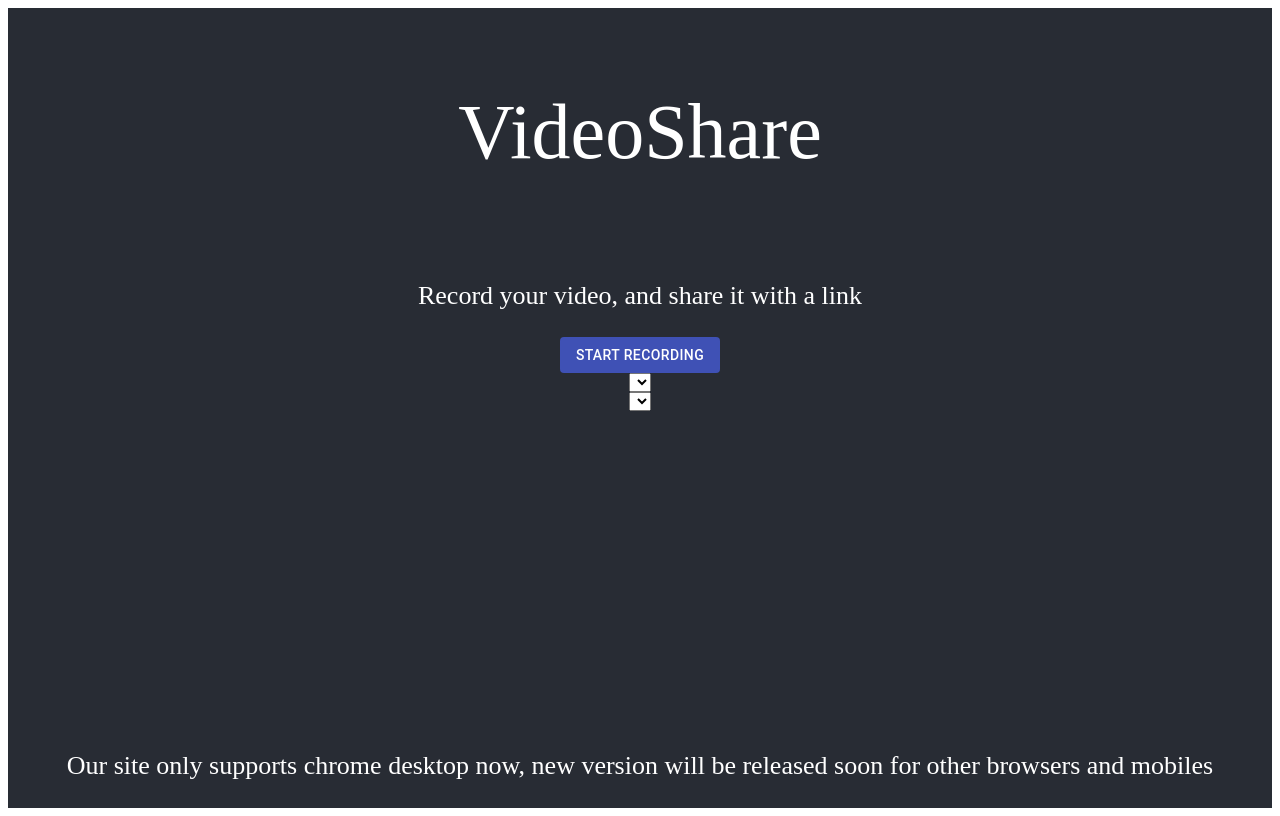
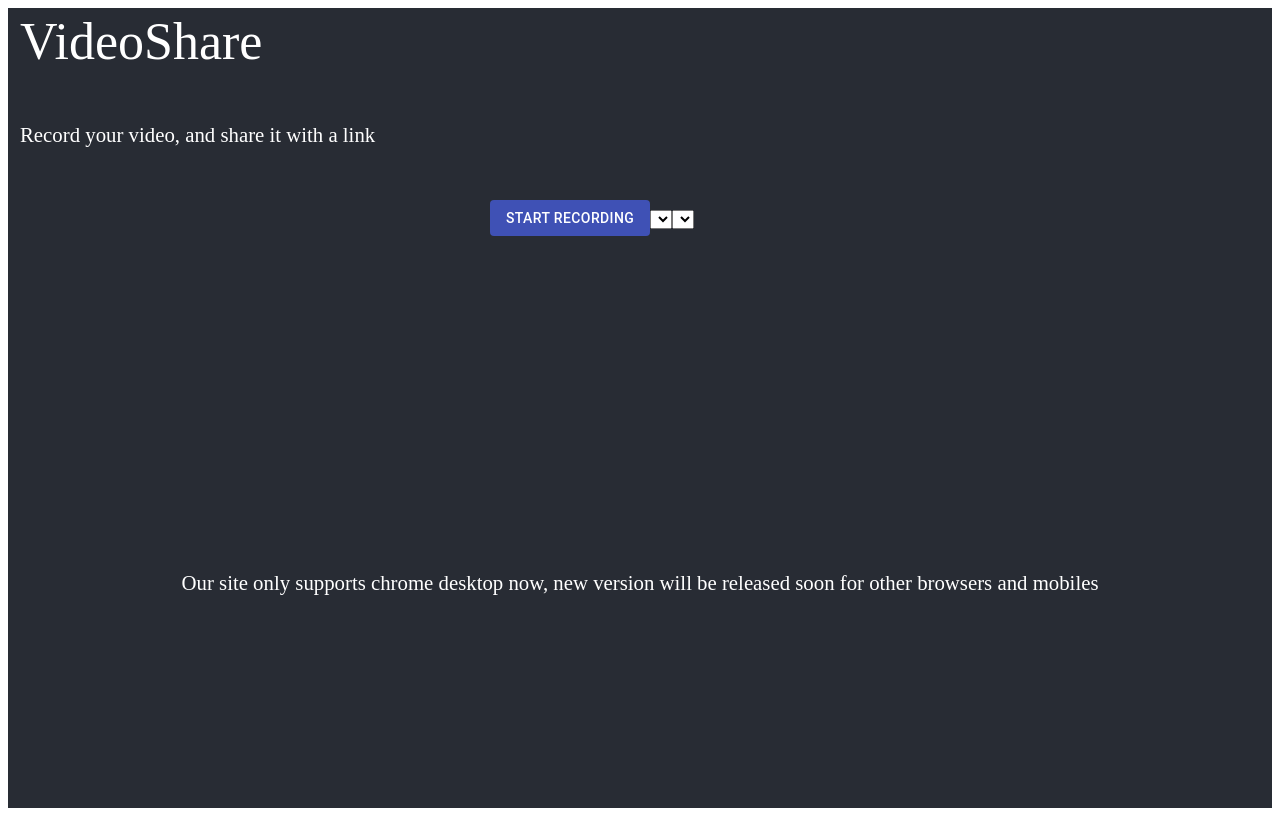
Before and after one commit to ChangjunZhoJoe/VideoShare, a React (Create React App) app: page /#/ in a window 1280 px wide. Built offline with nearby package versions, Linux system fonts and the light colour scheme; no server answers.

Commit message:
:tada: changed site layout

```diff
--- a/src/containers/VideoRecorderPage.js
+++ b/src/containers/VideoRecorderPage.js
@@ -111,12 +111,12 @@ function VideoRecorderPage() {
     }
 
     function uploadVideo() {
+        setIsShowUploadModal(true);
         fetch(
             "https://qjd1jdbrda.execute-api.ap-northeast-1.amazonaws.com/default/videoshare_upload_getpresignedurl"
         )
             .then((res) => res.json())
             .then((res) => {
-                setIsShowUploadModal(true);
                 showShareLink(res.headerStreamingFileName)
                 fetch(res.uploadURL, {
                     method: "PUT",
@@ -152,11 +152,13 @@ function VideoRecorderPage() {
     }
 
     return (
-        <div className="App">
-            <header className="App-header">
-                {/* <img src={logo} className="App-logo" alt="logo" /> */}
-                <p style={{fontSize:'3em'}}>VideoShare</p>
-                <p>Record your video, and share it with a link</p>
+        <header className="App-header">
+            {/* <img src={logo} className="App-logo" alt="logo" /> */}
+            <div style={{position:"absolute",left:"20px",top:"-40px"}}>
+                <p style={{fontSize:'2em'}}>VideoShare</p>
+                <p style={{fontSize:"0.8em"}}>Record your video, and share it with a link</p>
+            </div>
+            <div>
                 {
                     isRecording ? (
                         <>
@@ -226,11 +228,10 @@ function VideoRecorderPage() {
                         :
                         <></>
                 }
-                <UploadModal open={isShowUploadModal} content={UploadModalContent}></UploadModal>
-                <p>Our site only supports chrome desktop now, new version will be released soon for other browsers and mobiles</p>
-            </header>
-        </div>
-
+            </div>
+            <UploadModal open={isShowUploadModal} content={UploadModalContent}></UploadModal>
+            <p style={{fontSize:"0.8em"}}>Our site only supports chrome desktop now, new version will be released soon for other browsers and mobiles</p>
+        </header>
     );
 }
 
```
